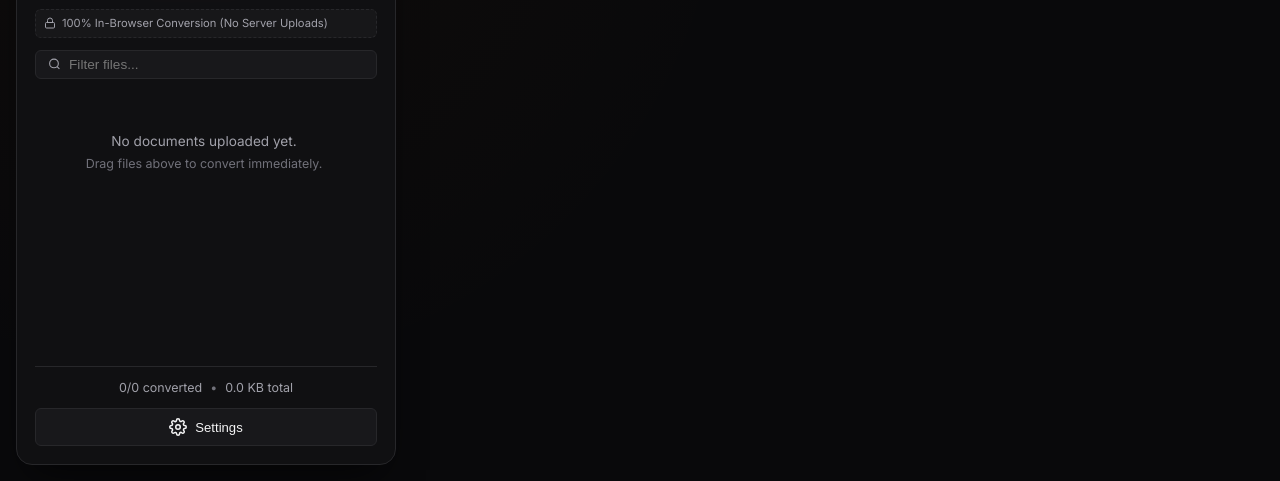
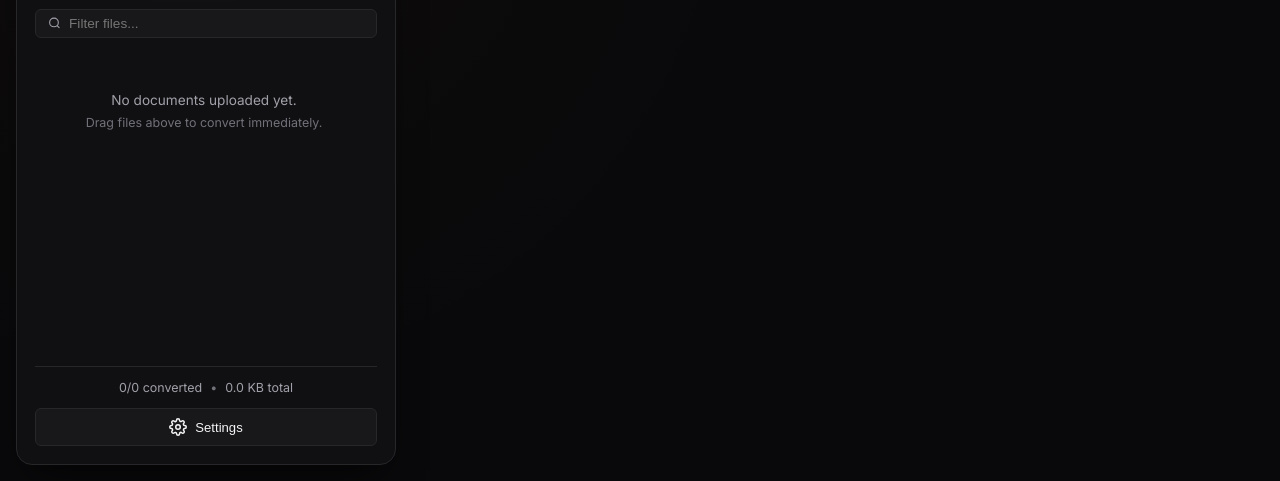
Before and after one commit to bismarck017/MdAll, a plain HTML site: page index.html in a window 1280 px wide. Shown: the part 319-800 px from the top of the page. Drawn offline with nearby package versions, Linux system fonts and the light colour scheme.

Commit message:
Update index.html

```diff
--- a/index.html
+++ b/index.html
@@ -70,15 +70,6 @@
                             </button>
                             <button id="btnClearAll" class="btn-text btn-danger" disabled>Clear All</button>
                         </div>
-                    </div>
-
-                    <!-- Client-Side Serverless Notice -->
-                    <div class="client-side-notice">
-                        <svg width="12" height="12" viewBox="0 0 24 24" fill="none" stroke="currentColor" stroke-width="2">
-                            <rect x="3" y="11" width="18" height="11" rx="2" ry="2"></rect>
-                            <path d="M7 11V7a5 5 0 0 1 10 0v4"></path>
-                        </svg>
-                        <span>100% In-Browser Conversion (No Server Uploads)</span>
                     </div>
 
                     <!-- Search / Filter Queue -->
```
